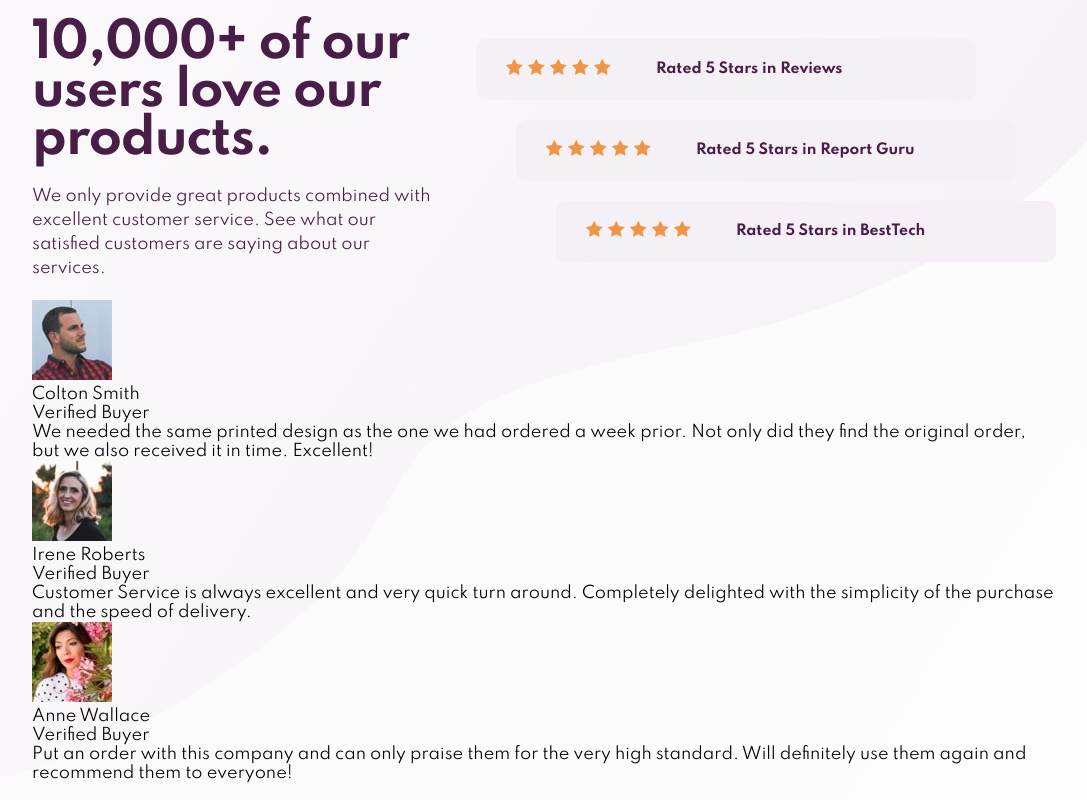
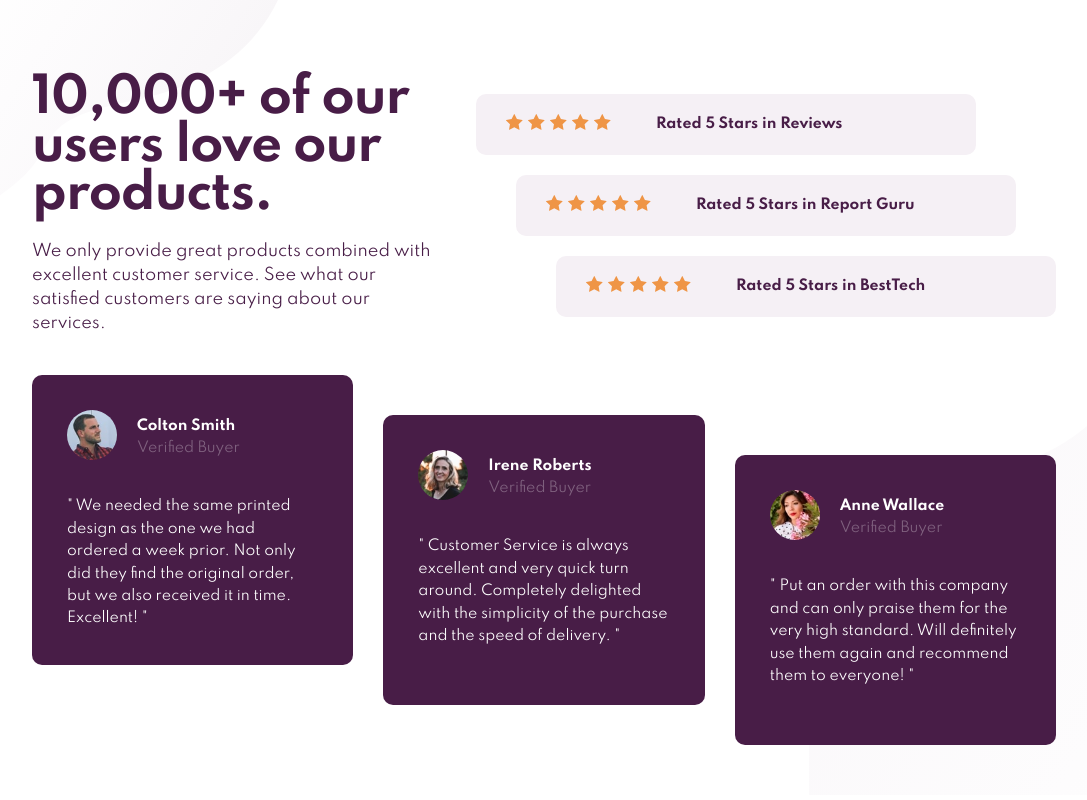
Before and after one commit to sparklaunch/06.SocialProof, a Svelte app in the folder social-proof/: page / in a window 1280 px wide. Shown: the whole page, without its empty margins (96-1183 px from the left). Built offline with nearby package versions, Linux system fonts and the light colour scheme.

Commit message:
Complete the desktop version

```diff
--- a/social-proof/src/App.svelte
+++ b/social-proof/src/App.svelte
@@ -86,17 +86,21 @@
         height: 100vh;
         position: relative;
     }
-    #background-top > img {
+    #background-top {
         position: absolute;
-        width: 100%;
-        top: -25vh;
+        top: 0;
         left: 0;
     }
+    #background-bottom {
+        position: absolute;
+        bottom: 0;
+        right: 0;
+    }
+    #background-top > img {
+        width: 100%;
+    }
     #background-bottom > img {
-        position: absolute;
         width: 100%;
-        bottom: -25vh;
-        right: 0;
     }
     #wrapper {
         position: relative;
@@ -104,13 +108,9 @@
         display: flex;
         justify-content: center;
         align-items: center;
+        width: 100vw;
+        height: 100vh;
     }
     @media all and (max-width: 1440px) {
-        #background-top > img {
-            top: 0;
-        }
-        #background-bottom > img {
-            bottom: 0;
-        }
     }
 </style>
--- a/social-proof/src/components/Card.svelte
+++ b/social-proof/src/components/Card.svelte
@@ -1,9 +1,24 @@
 <script lang="ts">
     export let testimonial;
     export let index;
+    type VerticalPosition = "normal" | "below" | "much-below";
+    let verticalPosition: VerticalPosition;
+    switch (index) {
+        case 0:
+            verticalPosition = "normal";
+            break;
+        case 1:
+            verticalPosition = "below";
+            break;
+        case 2:
+            verticalPosition = "much-below";
+            break;
+        default:
+            break;
+    }
 </script>
 
-<div class="card">
+<div class="card {verticalPosition}">
     <div class="card-title">
         <div class="card-profile">
             <img src="/assets/{testimonial.profile}" alt={testimonial.name} />
@@ -17,3 +32,56 @@
         <p>{testimonial.content}</p>
     </div>
 </div>
+
+<style>
+    .card {
+        background-color: rgb(72, 29, 71);
+        border-radius: 10px;
+        padding: 35px;
+    }
+    .card-title {
+        display: flex;
+        align-items: center;
+        margin-bottom: 30px;
+    }
+    .card-name > p:first-child {
+        color: white;
+        font-weight: 700;
+        font-size: 14px;
+        margin-bottom: 5px;
+    }
+    .card-name > p:last-child {
+        color: white;
+        opacity: 0.3;
+        font-weight: 300;
+        font-size: 14px;
+    }
+    .card-profile {
+        margin-right: 20px;
+    }
+    .card-profile > img {
+        border-radius: 50%;
+        width: 50px;
+        height: auto;
+    }
+    .card-content > p {
+        color: white;
+        font-size: 14px;
+        line-height: 1.6;
+    }
+    .card-content > p::before {
+        content: '" ';
+    }
+    .card-content > p::after {
+        content: ' "';
+    }
+    .normal {
+        transform: translateY(-80px);
+    }
+    .below {
+        transform: translateY(-40px);
+    }
+    .much-below {
+        transform: translateY(0);
+    }
+</style>
--- a/social-proof/src/components/Footer.svelte
+++ b/social-proof/src/components/Footer.svelte
@@ -10,3 +10,11 @@
         {/each}
     </div>
 </div>
+
+<style>
+    #cards {
+        display: grid;
+        grid-template-columns: repeat(3, 1fr);
+        column-gap: 30px;
+    }
+</style>
--- a/social-proof/src/components/Header.svelte
+++ b/social-proof/src/components/Header.svelte
@@ -14,5 +14,6 @@
         display: flex;
         align-items: center;
         height: 300px;
+        margin-bottom: 100px;
     }
 </style>
```
